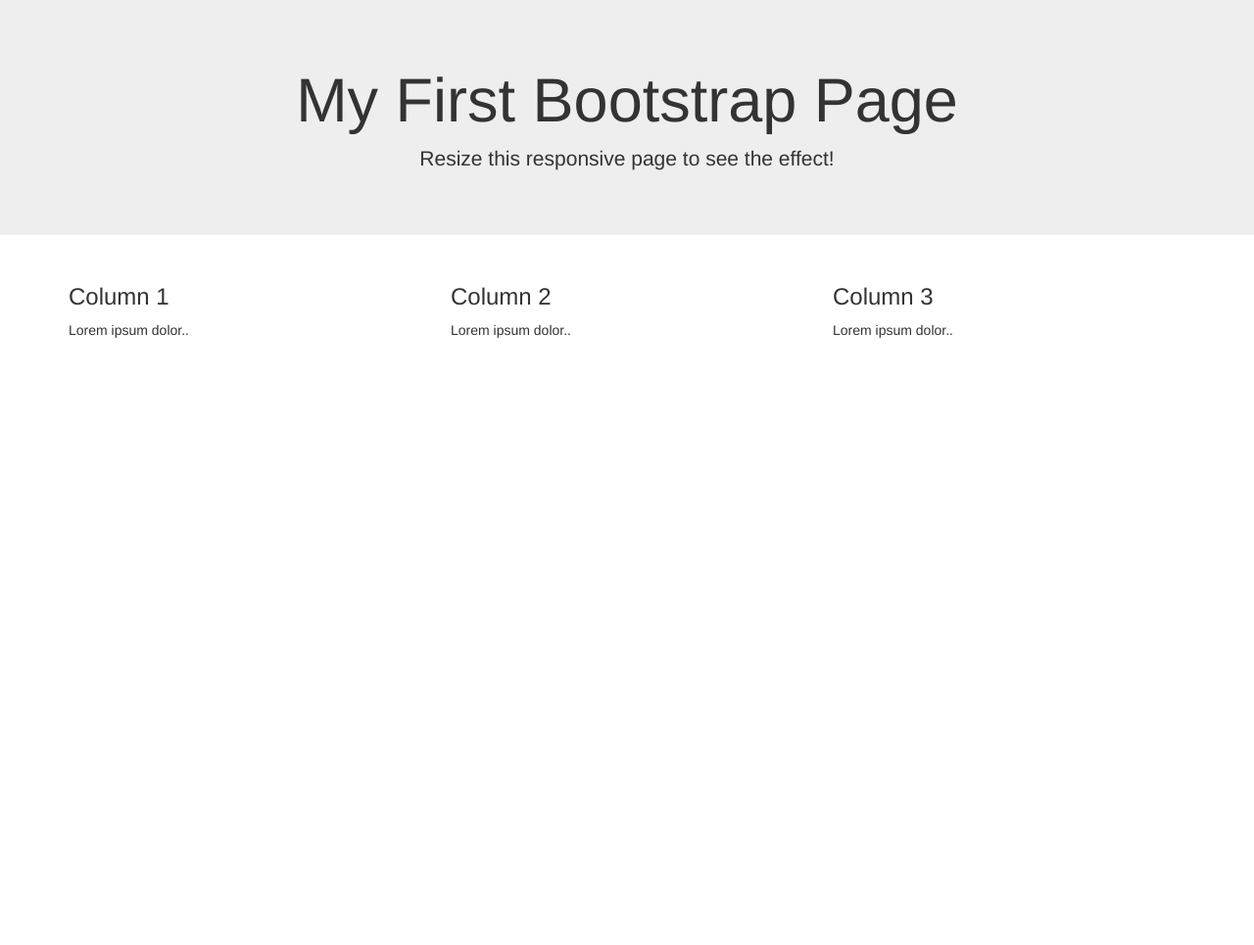
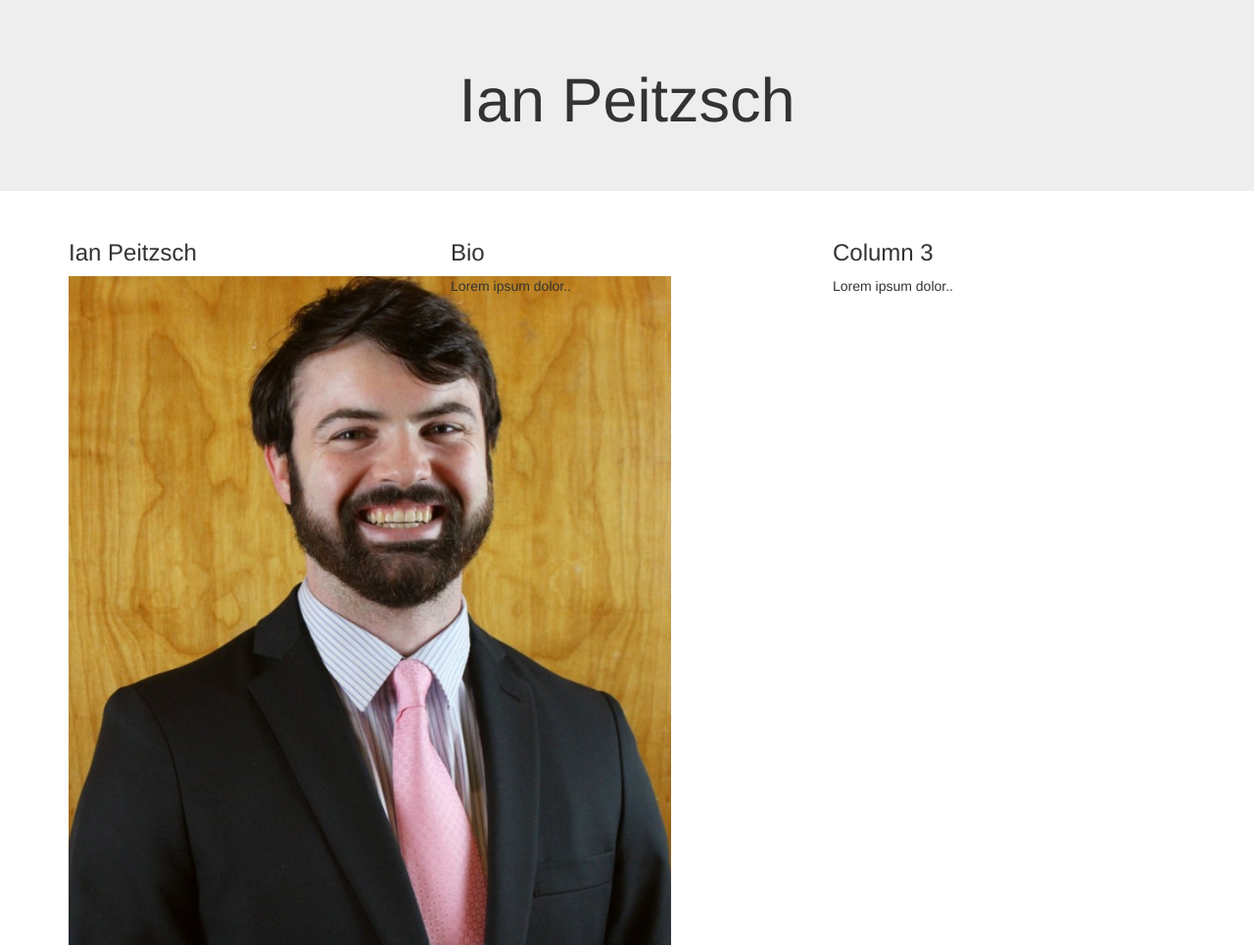
Before and after one commit to ipeitzsch/ipeitzsch.github.io, a plain HTML site: page index.html in a window 1280 px wide. Shown: the whole page at 98% size. Before the commit the page ends 800 px from the top, so only its background shows below. Drawn offline with nearby package versions, Linux system fonts and the light colour scheme.

Commit message:
added image

```diff
--- a/index.html
+++ b/index.html
@@ -1,25 +1,32 @@
-  <!-- Latest compiled and minified CSS -->
-<link rel="stylesheet" href="https://maxcdn.bootstrapcdn.com/bootstrap/3.4.1/css/bootstrap.min.css">
+<!DOCTYPE html>
+<html lang="en">
+  <head>
+    <meta charset="utf-8">
+	<meta name="viewport" content="width=device-width, initial-scale=1">
+	<!-- Latest compiled and minified CSS -->
+	<link rel="stylesheet" href="https://maxcdn.bootstrapcdn.com/bootstrap/3.4.1/css/bootstrap.min.css">
+	<!-- jQuery library -->
+	<script src="https://ajax.googleapis.com/ajax/libs/jquery/3.5.1/jquery.min.js"></script>
+	<!-- Latest compiled JavaScript -->
+	<script src="https://maxcdn.bootstrapcdn.com/bootstrap/3.4.1/js/bootstrap.min.js"></script>
+  </head>
+</html>
 
-<!-- jQuery library -->
-<script src="https://ajax.googleapis.com/ajax/libs/jquery/3.5.1/jquery.min.js"></script>
 
-<!-- Latest compiled JavaScript -->
-<script src="https://maxcdn.bootstrapcdn.com/bootstrap/3.4.1/js/bootstrap.min.js"></script>
+
 
  <div class="jumbotron text-center">
-  <h1>My First Bootstrap Page</h1>
-  <p>Resize this responsive page to see the effect!</p>
+  <h1>Ian Peitzsch</h1>
 </div>
 
 <div class="container">
   <div class="row">
     <div class="col-sm-4">
-      <h3>Column 1</h3>
-      <p>Lorem ipsum dolor..</p>
+      <h3>Ian Peitzsch</h3>
+      <img src="images/cropped_profileImage.png">
     </div>
     <div class="col-sm-4">
-      <h3>Column 2</h3>
+      <h3>Bio</h3>
       <p>Lorem ipsum dolor..</p>
     </div>
     <div class="col-sm-4">
```
Also changed, not shown: images/cropped_profileImage.png (added).
